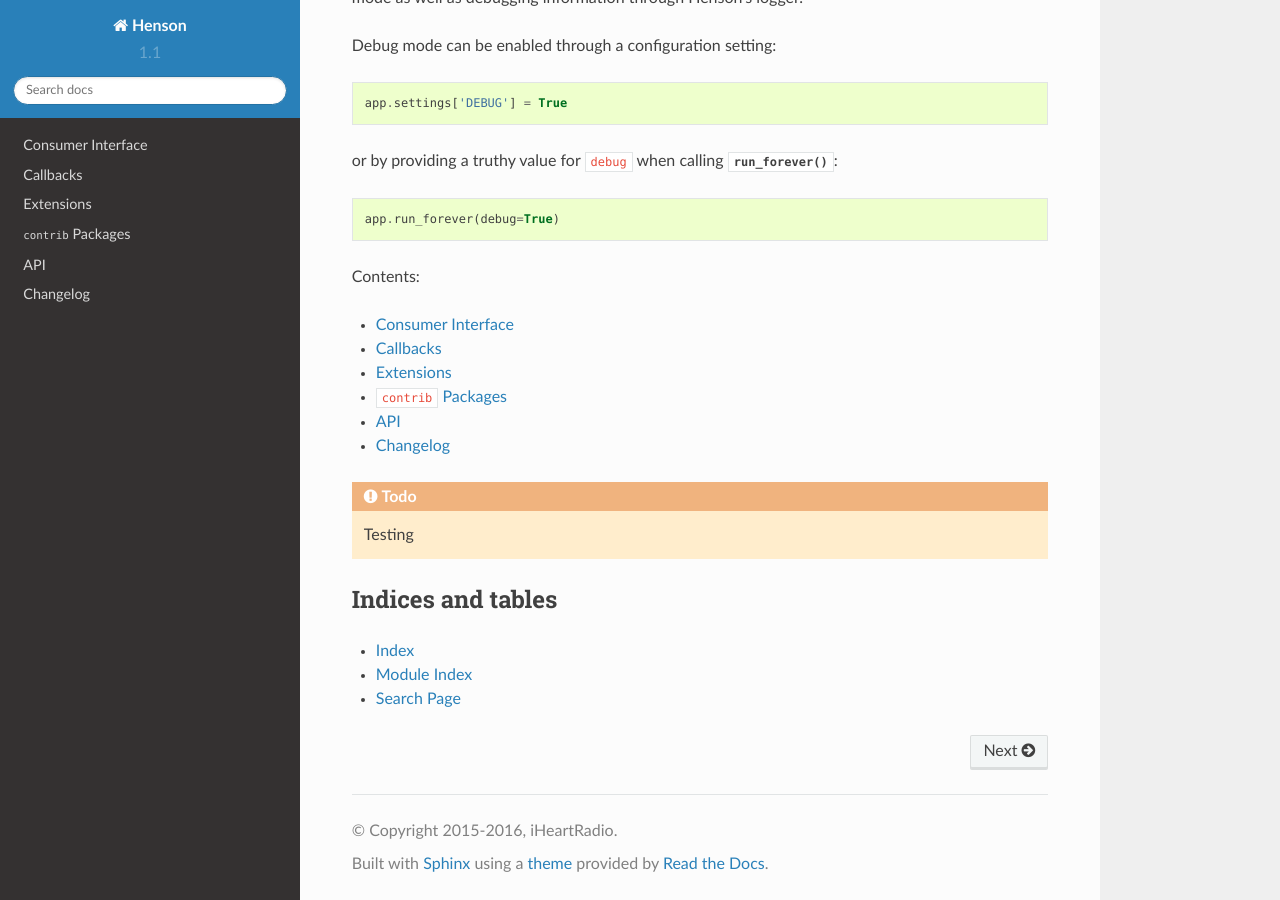
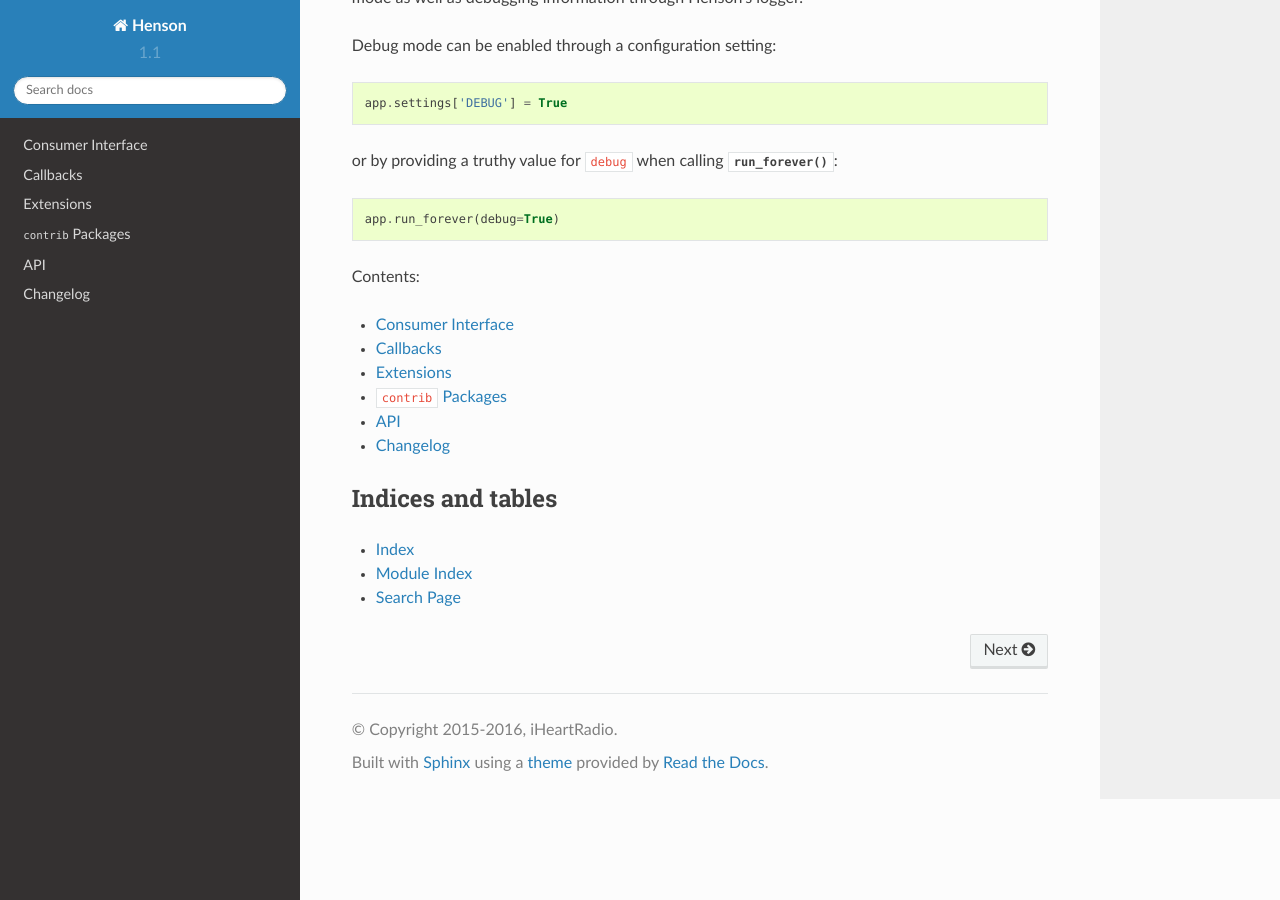
Before and after one commit to iheartradio/Henson, a Sphinx documentation site: the page built from docs/index.rst, in a window 1280 px wide and 900 px high, scrolled down 3478 px. Built offline with Sphinx 7.4.7 and the Read the Docs theme 2.0.0, drawn with Linux system fonts in a browser that asks for light colours.

Commit message:
Remove old todo note from docs

```diff
--- a/docs/index.rst
+++ b/docs/index.rst
@@ -121,9 +121,6 @@ Contents:
    changes
 
 
-.. todo:: Testing
-
-
 Indices and tables
 ==================
 
```
